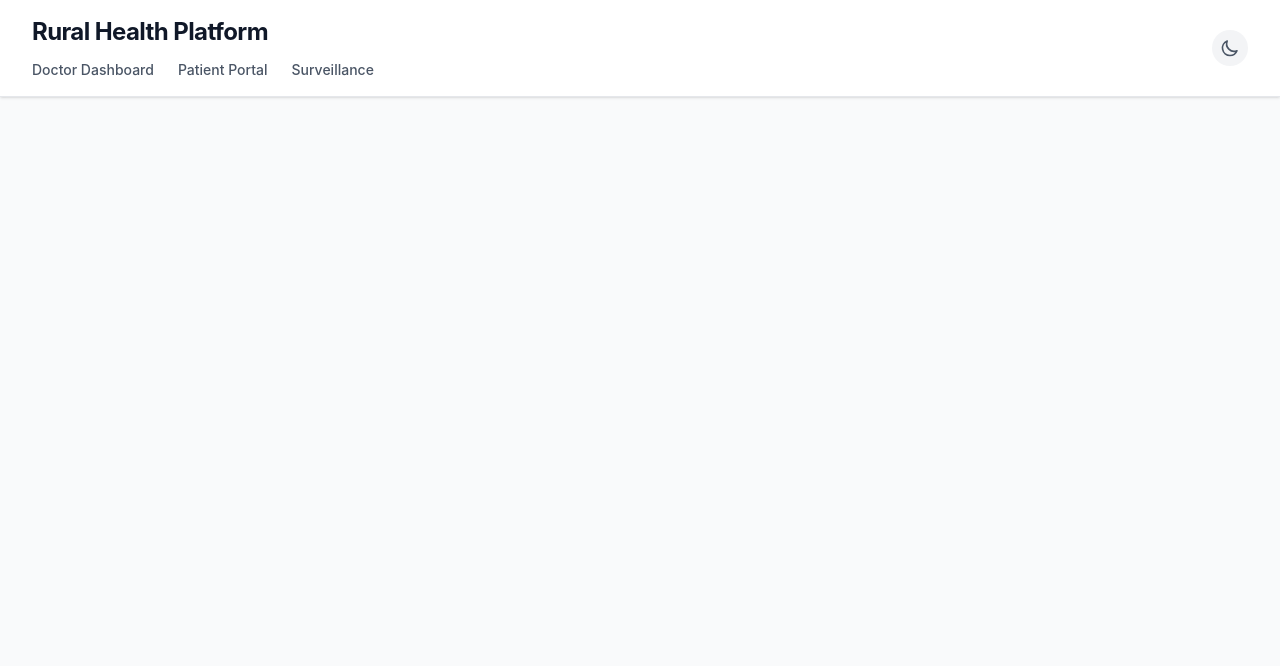
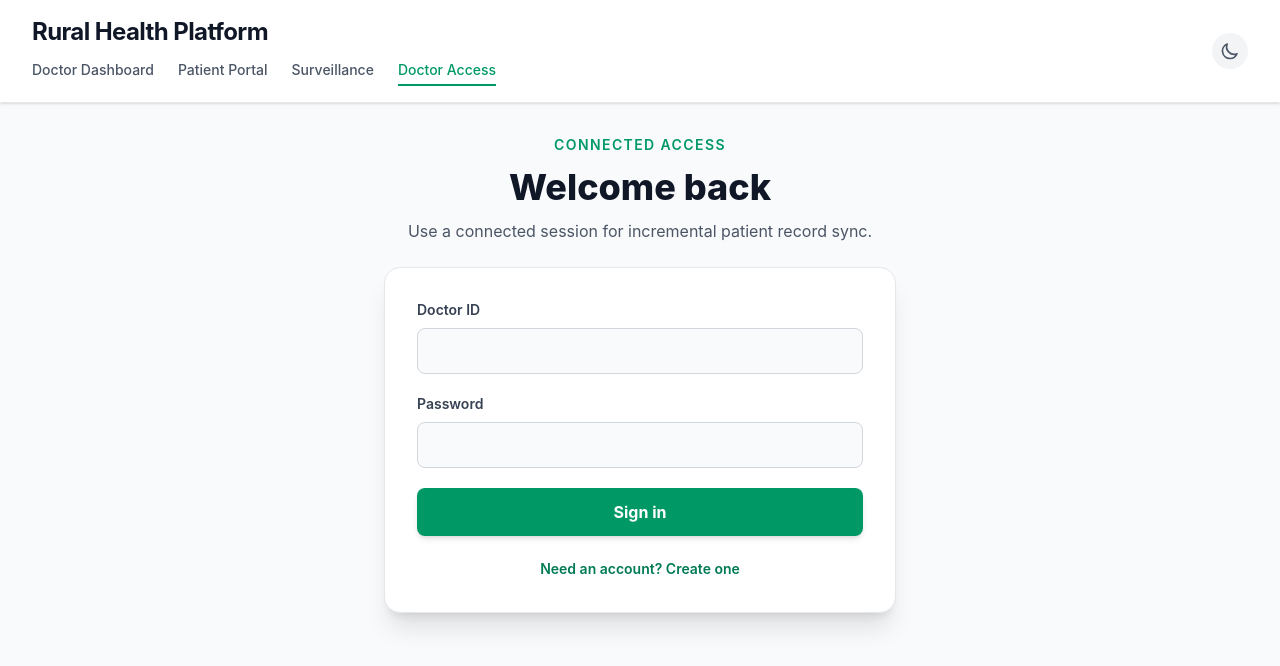
Before and after one commit to kikusuka/Smart-India-Hackathon-repository, a React app in the folder frontend/: page /auth in a window 1280 px wide. Shown: the top 666 px of the page. Built offline with nearby package versions, Linux system fonts and the light colour scheme; no server answers; the HTML template or start-up script is replaced by a standard one.

Commit message:
Expand outbreak heuristics and doctor registration

```diff
--- a/frontend/src/App.jsx
+++ b/frontend/src/App.jsx
@@ -3,6 +3,7 @@ import { BrowserRouter, Routes, Route, NavLink } from 'react-router-dom'
 import DoctorDashboard from './pages/DoctorDashboard'
 import PatientPortal from './pages/PatientPortal'
 import SurveillanceDashboard from './pages/SurveillanceDashboard'
+import DoctorAuth from './pages/DoctorAuth'
 import { ThemeProvider, useTheme } from './context/ThemeContext'
 import { AuthProvider } from './context/AuthContext'
 
@@ -38,6 +39,7 @@ function AppContent() {
                 <NavLink to="/" className={navLinkClass}>Doctor Dashboard</NavLink>
                 <NavLink to="/scan" className={navLinkClass}>Patient Portal</NavLink>
                 <NavLink to="/surveillance" className={navLinkClass}>Surveillance</NavLink>
+                <NavLink to="/auth" className={navLinkClass}>Doctor Access</NavLink>
               </nav>
             </div>
             <ThemeToggle />
@@ -48,6 +50,7 @@ function AppContent() {
             <Route path="/" element={<DoctorDashboard />} />
             <Route path="/scan" element={<PatientPortal />} />
             <Route path="/surveillance" element={<SurveillanceDashboard />} />
+            <Route path="/auth" element={<DoctorAuth />} />
           </Routes>
         </main>
       </div>
--- /dev/null
+++ b/frontend/src/pages/DoctorAuth.jsx
@@ -0,0 +1,90 @@
+import React, { useState } from 'react';
+import { useAuth } from '../context/AuthContext';
+import { loginDoctor, signupDoctor } from '../services/api';
+
+export default function DoctorAuth() {
+  const { login, isAuthenticated, doctorName, logout } = useAuth();
+  const [isSignup, setIsSignup] = useState(false);
+  const [form, setForm] = useState({ doctor_id: '', doctor_name: '', region: '', password: '', confirm_password: '' });
+  const [message, setMessage] = useState(null);
+  const [error, setError] = useState('');
+  const [loading, setLoading] = useState(false);
+
+  const updateField = (event) => {
+    setForm((current) => ({ ...current, [event.target.name]: event.target.value }));
+  };
+
+  const handleSubmit = async (event) => {
+    event.preventDefault();
+    setMessage(null);
+    setError('');
+    if (!form.doctor_id.trim() || !form.password) {
+      setError('Doctor ID and password are required.');
+      return;
+    }
+    if (isSignup && (!form.doctor_name.trim() || !form.region.trim())) {
+      setError('Doctor name and region are required.');
+      return;
+    }
+    if (isSignup && form.password.length < 8) {
+      setError('Password must be at least 8 characters.');
+      return;
+    }
+    if (isSignup && form.password !== form.confirm_password) {
+      setError('Passwords do not match.');
+      return;
+    }
+
+    setLoading(true);
+    try {
+      if (isSignup) {
+        await signupDoctor({ doctor_id: form.doctor_id.trim(), doctor_name: form.doctor_name.trim(), region: form.region.trim(), password: form.password });
+        setIsSignup(false);
+        setForm((current) => ({ ...current, password: '', confirm_password: '' }));
+        setMessage('Account created. You can now sign in.');
+      } else {
+        const result = await loginDoctor({ doctor_id: form.doctor_id.trim(), password: form.password });
+        login(result.access_token, result.doctor_name);
+        setMessage('Signed in successfully.');
+      }
+    } catch (submitError) {
+      setError(submitError.message || 'Unable to complete the request.');
+    } finally {
+      setLoading(false);
+    }
+  };
+
+  if (isAuthenticated) {
+    return (
+      <section className="max-w-lg mx-auto bg-white dark:bg-slate-800 rounded-2xl border border-gray-200 dark:border-slate-700 shadow-xl p-8 text-center transition-colors">
+        <p className="text-sm font-semibold uppercase tracking-widest text-emerald-600 dark:text-emerald-400">Signed in</p>
+        <h1 className="mt-3 text-3xl font-bold text-gray-900 dark:text-white">{doctorName || 'Doctor account'}</h1>
+        <p className="mt-3 text-gray-600 dark:text-gray-400">Your connected sync session is ready.</p>
+        <button onClick={logout} className="mt-8 rounded-lg bg-gray-900 dark:bg-emerald-600 px-5 py-3 font-semibold text-white hover:bg-gray-700 dark:hover:bg-emerald-500 transition-colors">Sign out</button>
+      </section>
+    );
+  }
+
+  return (
+    <section className="max-w-lg mx-auto">
+      <div className="mb-6 text-center">
+        <p className="text-sm font-semibold uppercase tracking-widest text-emerald-600 dark:text-emerald-400">Connected access</p>
+        <h1 className="mt-3 text-4xl font-extrabold text-gray-900 dark:text-white">{isSignup ? 'Create doctor account' : 'Welcome back'}</h1>
+        <p className="mt-3 text-gray-600 dark:text-gray-400">Use a connected session for incremental patient record sync.</p>
+      </div>
+      <form onSubmit={handleSubmit} className="space-y-5 rounded-2xl border border-gray-200 dark:border-slate-700 bg-white dark:bg-slate-800 p-8 shadow-xl transition-colors">
+        {error && <div role="alert" className="rounded-lg border border-red-200 dark:border-red-800 bg-red-50 dark:bg-red-900/20 px-4 py-3 text-sm font-medium text-red-700 dark:text-red-300">{error}</div>}
+        {message && <div role="status" className="rounded-lg border border-emerald-200 dark:border-emerald-800 bg-emerald-50 dark:bg-emerald-900/20 px-4 py-3 text-sm font-medium text-emerald-700 dark:text-emerald-300">{message}</div>}
+        <label className="block text-sm font-semibold text-gray-700 dark:text-gray-300">Doctor ID<input name="doctor_id" value={form.doctor_id} onChange={updateField} required autoComplete="username" className="mt-2 w-full rounded-lg border border-gray-300 dark:border-slate-600 bg-gray-50 dark:bg-slate-900 px-4 py-3 text-gray-900 dark:text-white outline-none focus:ring-2 focus:ring-emerald-500" /></label>
+        {isSignup && <>
+          <label className="block text-sm font-semibold text-gray-700 dark:text-gray-300">Doctor name<input name="doctor_name" value={form.doctor_name} onChange={updateField} required autoComplete="name" className="mt-2 w-full rounded-lg border border-gray-300 dark:border-slate-600 bg-gray-50 dark:bg-slate-900 px-4 py-3 text-gray-900 dark:text-white outline-none focus:ring-2 focus:ring-emerald-500" /></label>
+          <label className="block text-sm font-semibold text-gray-700 dark:text-gray-300">Region<input name="region" value={form.region} onChange={updateField} required className="mt-2 w-full rounded-lg border border-gray-300 dark:border-slate-600 bg-gray-50 dark:bg-slate-900 px-4 py-3 text-gray-900 dark:text-white outline-none focus:ring-2 focus:ring-emerald-500" /></label>
+        </>}
+        <label className="block text-sm font-semibold text-gray-700 dark:text-gray-300">Password<input name="password" type="password" value={form.password} onChange={updateField} required minLength={isSignup ? 8 : 1} autoComplete={isSignup ? 'new-password' : 'current-password'} className="mt-2 w-full rounded-lg border border-gray-300 dark:border-slate-600 bg-gray-50 dark:bg-slate-900 px-4 py-3 text-gray-900 dark:text-white outline-none focus:ring-2 focus:ring-emerald-500" />{isSignup && <span className="mt-1 block text-xs font-normal text-gray-500 dark:text-gray-400">Minimum 8 characters</span>}</label>
+        {isSignup && <label className="block text-sm font-semibold text-gray-700 dark:text-gray-300">Confirm password<input name="confirm_password" type="password" value={form.confirm_password} onChange={updateField} required minLength={8} autoComplete="new-password" className="mt-2 w-full rounded-lg border border-gray-300 dark:border-slate-600 bg-gray-50 dark:bg-slate-900 px-4 py-3 text-gray-900 dark:text-white outline-none focus:ring-2 focus:ring-emerald-500" /></label>}
+        <button type="submit" disabled={loading} className="w-full rounded-lg bg-emerald-600 px-4 py-3 font-bold text-white shadow-md hover:bg-emerald-700 disabled:cursor-not-allowed disabled:bg-gray-400 transition-colors">{loading ? 'Please wait...' : isSignup ? 'Create account' : 'Sign in'}</button>
+        <button type="button" onClick={() => { setIsSignup((current) => !current); setError(''); setMessage(null); }} className="w-full text-sm font-semibold text-emerald-700 dark:text-emerald-400 hover:underline">{isSignup ? 'Already have an account? Sign in' : 'Need an account? Create one'}</button>
+      </form>
+    </section>
+  );
+}
--- a/frontend/src/pages/DoctorDashboard.jsx
+++ b/frontend/src/pages/DoctorDashboard.jsx
@@ -55,7 +55,7 @@ export default function DoctorDashboard() {
                   <p className="text-2xl font-extrabold text-gray-900 dark:text-white mt-1">{stats?.total_diagnoses || 0}</p>
                 </div>
                 <div className="bg-slate-50 dark:bg-slate-700/50 rounded-lg p-3 border border-slate-100 dark:border-slate-600 min-w-[140px] text-center">
-                  <p className="text-xs font-semibold text-gray-500 dark:text-gray-400 uppercase tracking-wider">Accuracy Score</p>
+                  <p className="text-xs font-semibold text-gray-500 dark:text-gray-400 uppercase tracking-wider">Confirmation Rate</p>
                   <p className="text-2xl font-extrabold text-emerald-600 dark:text-emerald-400 mt-1">{accuracyDisplay}</p>
                 </div>
                 {statsLoading && (
--- a/frontend/src/services/api.js
+++ b/frontend/src/services/api.js
@@ -20,9 +20,16 @@ async function request(endpoint, options = {}) {
 
   if (!response.ok) {
     const errorBody = await response.text();
-    throw new Error(
-      `Request failed: ${response.status} ${response.statusText}${errorBody ? ` - ${errorBody}` : ''}`
-    );
+    let detail = errorBody;
+    try {
+      const parsed = JSON.parse(errorBody);
+      detail = Array.isArray(parsed.detail)
+        ? parsed.detail.map((item) => item.msg).filter(Boolean).join(' ')
+        : parsed.detail || parsed.message || errorBody;
+    } catch {
+      // Keep plain-text server errors usable in the form.
+    }
+    throw new Error(detail || `Request failed: ${response.status} ${response.statusText}`);
   }
 
   return response.json();
```
Also changed, not shown: frontend/src/pages/SurveillanceDashboard.jsx (+15 -6 lines), 1 other file (tests, documents, lock files or other folders).
